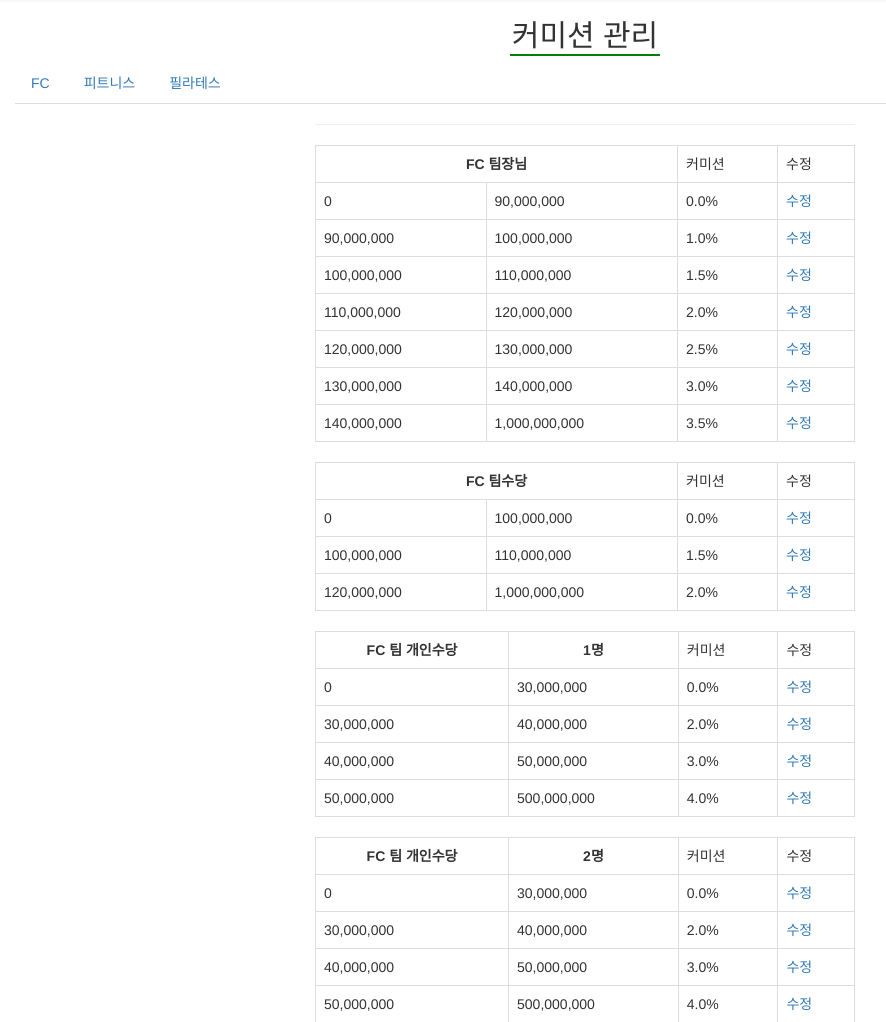
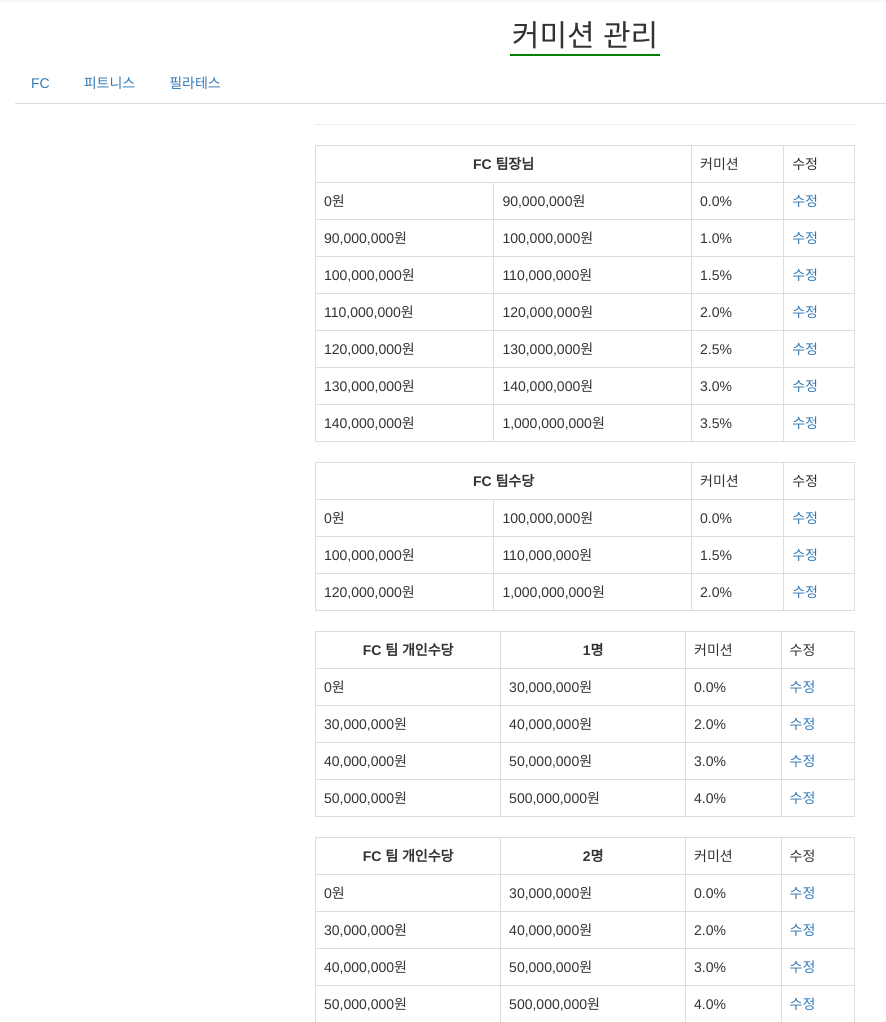
Before and after one commit to TakoJ/lineus, a Django app: page /management/commission_management/ in a window 1280 px wide. Shown: the part 68-1090 px from the top of the page, without its empty margins (55-941 px from the left). Run offline with Django 3.2, Linux system fonts and the light colour scheme; data comes from the database, SQL or seed files in the repository; both versions use the stored data as it was before the commit; some libraries are stand-ins or nearby versions.

Commit message:
원 추가

```diff
--- a/health/management/templates/management/commission_management.html
+++ b/health/management/templates/management/commission_management.html
@@ -23,8 +23,8 @@
             </tr>
             {% for fc_teamleader in FC_Teamleader_Com %}
             <tr>
-                <td>{{ fc_teamleader.min_sales |intcomma }}</td>
-                <td>{{ fc_teamleader.max_sales |intcomma }}</td>
+                <td>{{ fc_teamleader.min_sales |intcomma }}원</td>
+                <td>{{ fc_teamleader.max_sales |intcomma }}원</td>
                 <td>{{ fc_teamleader.commission }}%</td>
                 <td><a href="{% url "management:fc_teamleader_edit_com" fc_teamleader.id %}">수정</a></td>
             </tr>
@@ -39,8 +39,8 @@
             </tr>
             {% for fc_team in FC_Team_Com %}
             <tr>
-                <td>{{ fc_team.min_sales |intcomma }}</td>
-                <td>{{ fc_team.max_sales |intcomma }}</td>
+                <td>{{ fc_team.min_sales |intcomma }}원</td>
+                <td>{{ fc_team.max_sales |intcomma }}원</td>
                 <td>{{ fc_team.commission }}%</td>
                 <td><a href="{% url 'management:fc_team_edit_com' fc_team.id %}">수정</a></td>
             </tr>
@@ -56,8 +56,8 @@
             </tr>
             {% for fc_team in FC_Personal_Com_1 %}
             <tr>
-                <td>{{ fc_team.min_personal_sales |intcomma }}</td>
-                <td>{{ fc_team.max_personal_sales |intcomma }}</td>
+                <td>{{ fc_team.min_personal_sales |intcomma }}원</td>
+                <td>{{ fc_team.max_personal_sales |intcomma }}원</td>
                 <td>{{ fc_team.commission }}%</td>
                 <td><a href="{% url 'management:fc_personal_edit_com' fc_team.id %}">수정</a></td>
             </tr>
@@ -73,8 +73,8 @@
             </tr>
             {% for fc_team in FC_Personal_Com_2 %}
             <tr>
-                <td>{{ fc_team.min_personal_sales |intcomma }}</td>
-                <td>{{ fc_team.max_personal_sales |intcomma }}</td>
+                <td>{{ fc_team.min_personal_sales |intcomma }}원</td>
+                <td>{{ fc_team.max_personal_sales |intcomma }}원</td>
                 <td>{{ fc_team.commission }}%</td>
                 <td><a href="{% url 'management:fc_team_edit_com' fc_team.id %}">수정</a></td>
             </tr>
@@ -90,8 +90,8 @@
             </tr>
             {% for fc_team in FC_Personal_Com_3 %}
             <tr>
-                <td>{{ fc_team.min_personal_sales |intcomma }}</td>
-                <td>{{ fc_team.max_personal_sales |intcomma }}</td>
+                <td>{{ fc_team.min_personal_sales |intcomma }}원</td>
+                <td>{{ fc_team.max_personal_sales |intcomma }}원</td>
                 <td>{{ fc_team.commission }}%</td>
                 <td><a href="{% url 'management:fc_team_edit_com' fc_team.id %}">수정</a></td>
             </tr>
@@ -110,8 +110,8 @@
                 </tr>
                 {% for fit_teamleader in Fit_Teamledaer_Com %}
                 <tr>
-                    <td>{{ fit_teamleader.min_sales |intcomma }}</td>
-                    <td>{{ fit_teamleader.max_sales |intcomma }}</td>
+                    <td>{{ fit_teamleader.min_sales |intcomma }}원</td>
+                    <td>{{ fit_teamleader.max_sales |intcomma }}원</td>
                     <td>{{ fit_teamleader.commission }}%</td>
                     <td>{{ fit_teamleader.tuition_commission }}%</td>
                     <td><a href="{% url 'management:fit_teamleader_edit_com' fit_teamleader.id %}">수정</a></td>
@@ -128,8 +128,8 @@
                 </tr>
                 {% for fit_team in Fit_Personal_Com %}
                 <tr>
-                    <td>{{ fit_team.min_personal_sales |intcomma }}</td>
-                    <td>{{ fit_team.max_personal_sales |intcomma }}</td>
+                    <td>{{ fit_team.min_personal_sales |intcomma }}원</td>
+                    <td>{{ fit_team.max_personal_sales |intcomma }}원</td>
                     <td>{{ fit_team.commission }}%</td>
                     <td>{{ fit_team.tuition_commission }}%</td>
                     <td><a href="{% url 'management:fit_team_edit_com' fit_team.id %}">수정</a></td>
@@ -150,8 +150,8 @@
                 </tr>
                 {% for pil_teamleader in Pil_Teamleader_Com %}
                 <tr>
-                    <td>{{ pil_teamleader.min_sales |intcomma }}</td>
-                    <td>{{ pil_teamleader.max_sales |intcomma }}</td>
+                    <td>{{ pil_teamleader.min_sales |intcomma }}원</td>
+                    <td>{{ pil_teamleader.max_sales |intcomma }}원</td>
                     <td>{{ pil_teamleader.commission }}%</td>
                     <td>{{ pil_teamleader.GX_tuition |intcomma}}원</td>
                     <td>{{ pil_teamleader.PT_tuition |intcomma}}원</td>
@@ -168,7 +168,7 @@
                 </tr>
                 {% for pil_team in Pil_Com %}
                 <tr>
-                    <td colspan="2">{{ pil_team.min_personal_sales |intcomma }} ~
+                    <td colspan="2">{{ pil_team.min_personal_sales |intcomma }}원 ~
                     {{ pil_team.max_personal_sales |intcomma }}원</td>
                     <td>{{ pil_team.tuition_commission }}%</td>
                     <td><a href="{% url 'management:pil_team_edit_com' pil_team.id %}">수정</a></td>
```
Also changed, not shown: health/db.sqlite3 (deleted).
